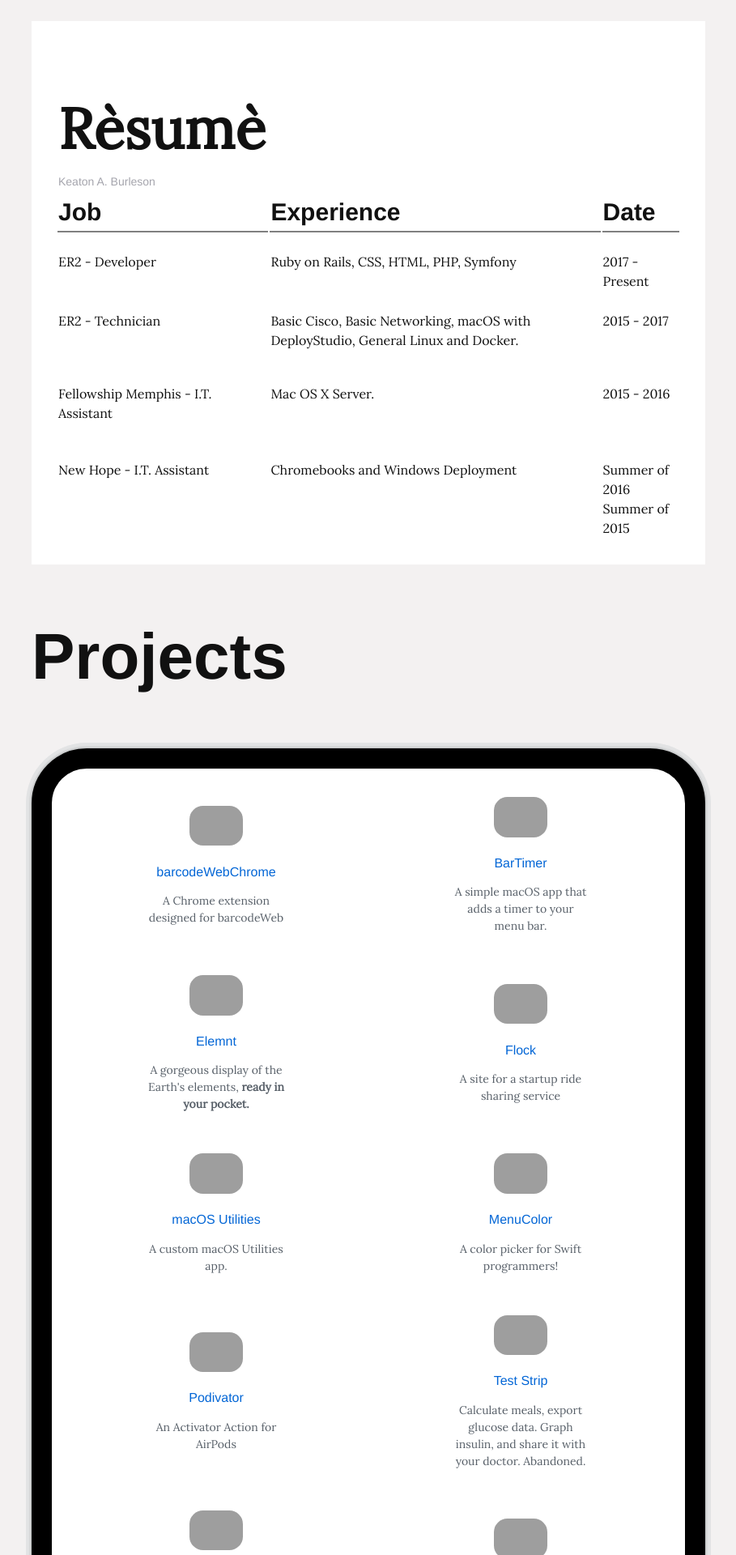
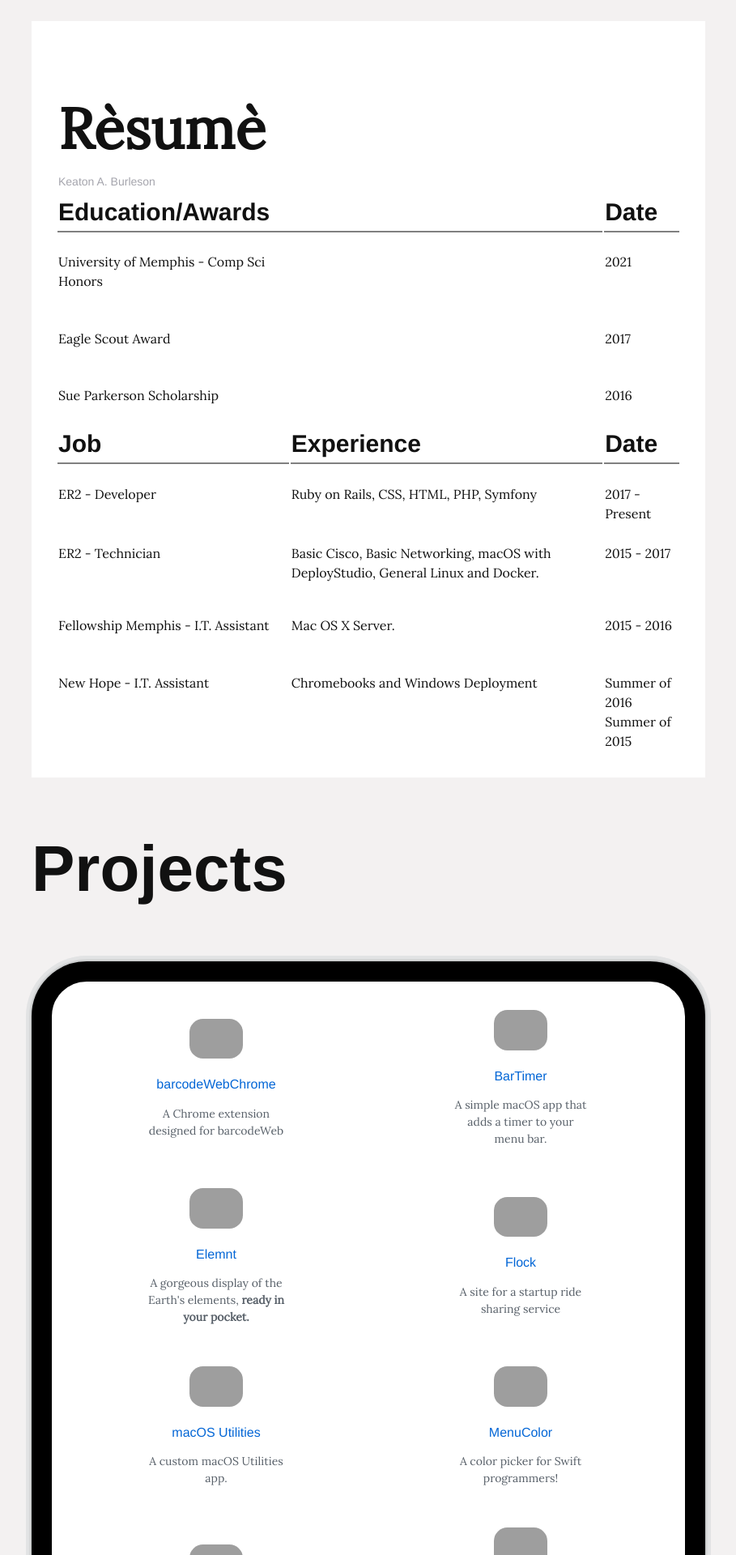
Before and after one commit to 128keaton/.com, a Jekyll site: the page built from index.html, in a window 1280 px wide, cut to the strip 506-2426 px from the top of the page. Shown: the whole strip at 81% size, without its empty margins (185-1094 px from the left). Built offline with Jekyll 4.4.1, drawn with Linux system fonts in a browser that asks for light colours; nearby versions of some CDN libraries; grey boxes are pictures that could not be loaded.

Commit message:
Adds education to resume

```diff
--- /dev/null
+++ b/_data/education/colej.yml
@@ -0,0 +1,2 @@
+title: University of Memphis - Comp Sci Honors
+date: 2021
--- /dev/null
+++ b/_data/education/eagle-scout.yml
@@ -0,0 +1,2 @@
+title: Eagle Scout Award
+date: 2017
--- /dev/null
+++ b/_data/education/sue-parkerson.yml
@@ -0,0 +1,2 @@
+title: Sue Parkerson Scholarship
+date: 2016
--- a/_layouts/main-page/resume.html
+++ b/_layouts/main-page/resume.html
@@ -5,6 +5,27 @@
              <span>Keaton A. Burleson</span>
         </td>
     </tr>
+    <tr>
+        <th colspan=2>
+            Education/Awards
+        </th>
+        <th>
+            Date
+        </th>
+    </tr>
+    {% assign educations = site.data.education %}
+    {% for education in educations %}
+    <tr id="education">
+        <td>
+            <h4>{{ education[1].title }}</h4>
+        </td>
+        <td>
+        </td>
+        <td>
+            {{ education[1].date }}
+        </td>
+    </tr>
+    {% endfor %}
     <tr>
         <th>
             Job
--- a/_sass/_home.scss
+++ b/_sass/_home.scss
@@ -171,6 +171,11 @@
     td {
       display: block;
     }
+    th{
+      display: none;
+    }
+
+
     tr {
       display: block;
       border-bottom: 2px solid #000000;
@@ -181,6 +186,10 @@
         }
       }
     }
+    tr:nth-child(3){
+      border: none!important;
+    }
+
     tr:last-child {
       border: none;
     }
```
